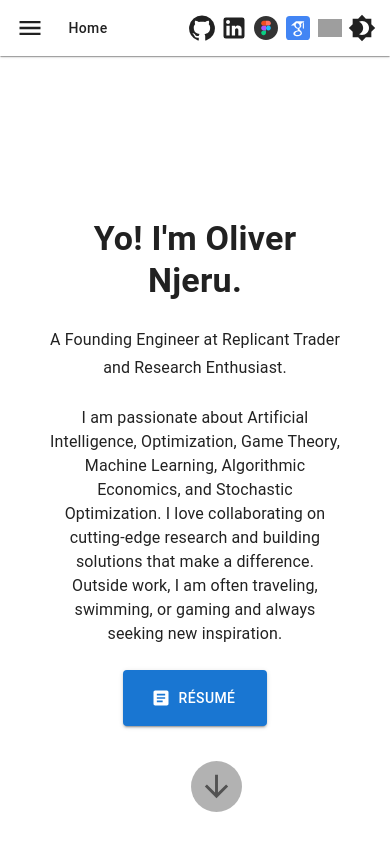
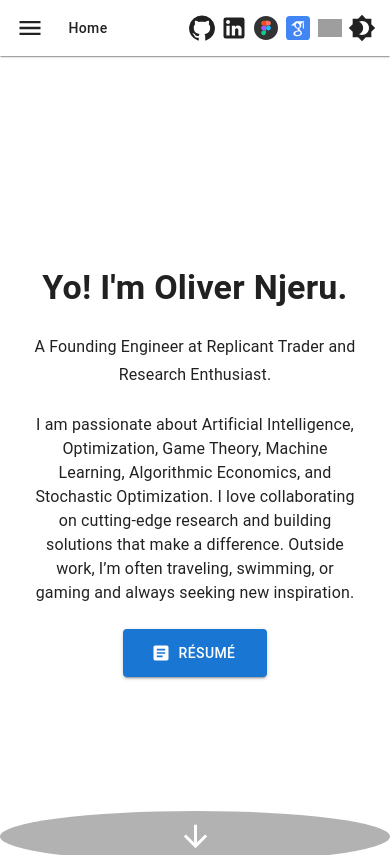
Before and after one commit to olivernjeru/olivernjeru.github.io, a React (Create React App) app: page / in a window 390 px wide. Shown: the top 855 px of the page. Built offline with nearby package versions, Linux system fonts and the light colour scheme; grey boxes are pictures that could not be loaded.

Commit message:
fix: enhance HomePage layout and loading experience with responsive design adjustments

```diff
--- a/src/components/HomePage.js
+++ b/src/components/HomePage.js
@@ -35,19 +35,24 @@ const HomePage = () => {
                     '40%': { transform: 'translateY(-10px)' },
                     '60%': { transform: 'translateY(-5px)' },
                 },
-            }} />
+            }}
+            />
 
+            {/* Hero Section */}
             <Box
                 id="home"
                 component="section"
                 sx={{
-                    minHeight: "100vh", // Full viewport height
-                    display: "flex", // Flexbox for centering
-                    flexDirection: "column", // Stack content vertically
-                    justifyContent: "center", // Center content vertically
-                    alignItems: "center", // Center content horizontally
-                    textAlign: "center",
-                    padding: "2rem",
+                    position: 'relative', // anchor for absolute-positioned arrow
+                    minHeight: '100vh', // full viewport height
+                    display: 'flex',
+                    flexDirection: 'column',
+                    justifyContent: 'center',
+                    alignItems: 'center',
+                    textAlign: 'center',
+                    px: { xs: 2, sm: 4 }, // responsive horizontal padding
+                    backgroundColor: theme.palette.background.default,
+                    color: theme.palette.text.primary,
                 }}
             >
                 {/* Centers content horizontally */}
@@ -56,8 +61,18 @@ const HomePage = () => {
                         <Stack spacing={2}>
                             <Skeleton variant="text" width="70%" height={isSmUp ? 60 : 40} />
                             <Skeleton variant="text" width="50%" height={isSmUp ? 40 : 30} />
-                            <Skeleton variant="rectangular" width="100%" height={100} sx={{ borderRadius: 1 }} />
-                            <Skeleton variant="rectangular" width={150} height={48} sx={{ borderRadius: 2 }} />
+                            <Skeleton
+                                variant="rectangular"
+                                width="100%"
+                                height={100}
+                                sx={{ borderRadius: 1 }}
+                            />
+                            <Skeleton
+                                variant="rectangular"
+                                width={150}
+                                height={48}
+                                sx={{ borderRadius: 2 }}
+                            />
                         </Stack>
                     ) : (
                         <Stack spacing={3}>
@@ -71,20 +86,19 @@ const HomePage = () => {
                             </Fade>
 
                             <Fade in timeout={700}>
-                                <Typography
-                                    variant={isSmUp ? 'h5' : 'subtitle1'}
-                                >
+                                <Typography variant={isSmUp ? 'h5' : 'subtitle1'}>
                                     A Founding Engineer at Replicant Trader and Research Enthusiast.
                                 </Typography>
                             </Fade>
 
                             <Fade in timeout={900}>
-                                <Typography variant="body1">
-                                    I am passionate about Artificial Intelligence, Optimization, Game Theory, Machine Learning,
-                                    Algorithmic Economics, and Stochastic Optimization. I love
-                                    collaborating on cutting-edge research and building solutions
-                                    that make a difference. Outside work, I am often traveling,
-                                    swimming, or gaming and always seeking new inspiration.
+                                <Typography variant="body1" sx={{ mx: { xs: 0, sm: 10 } }}>
+                                    I am passionate about Artificial Intelligence, Optimization,
+                                    Game Theory, Machine Learning, Algorithmic Economics, and
+                                    Stochastic Optimization. I love collaborating on cutting-edge
+                                    research and building solutions that make a difference.
+                                    Outside work, I’m often traveling, swimming, or gaming and
+                                    always seeking new inspiration.
                                 </Typography>
                             </Fade>
 
@@ -97,7 +111,11 @@ const HomePage = () => {
                                         target="_blank"
                                         rel="noopener"
                                         startIcon={<ArticleIcon />}
-                                        sx={{ padding: "1rem 2rem" }}
+                                        sx={{
+                                            px: 4,
+                                            py: 1.5,
+                                            typography: { xs: 'button', sm: 'h6' }, // responsive text size
+                                        }}
                                     >
                                         Résumé
                                     </Button>
@@ -105,6 +123,7 @@ const HomePage = () => {
                             </Fade>
                         </Stack>
                     )}
+                </Container>
 
                 {/* Scroll Arrow */}
                 {!loading && (
@@ -121,10 +140,12 @@ const HomePage = () => {
                         sx={{
                             position: 'absolute',
                             bottom: theme.spacing(4),
-                                left: '49%',
-                                transform: 'translateX(-50%)',
+                            left: 0,
+                            right: 0,
+                            mx: 'auto', // perfectly centers horizontally
                             animation: 'bounce 2s infinite',
                             bgcolor: 'rgba(0,0,0,0.3)',
+                            color: theme.palette.common.white,
                             '&:hover': { bgcolor: 'rgba(0,0,0,0.5)' },
                         }}
                         aria-label="Scroll to Education"
@@ -132,7 +153,6 @@ const HomePage = () => {
                         <ArrowDownwardIcon fontSize="large" />
                     </IconButton>
                 )}
-                </Container>
             </Box>
         </>
     );
```
Lines whose indentation alone changed are shown as unchanged.
